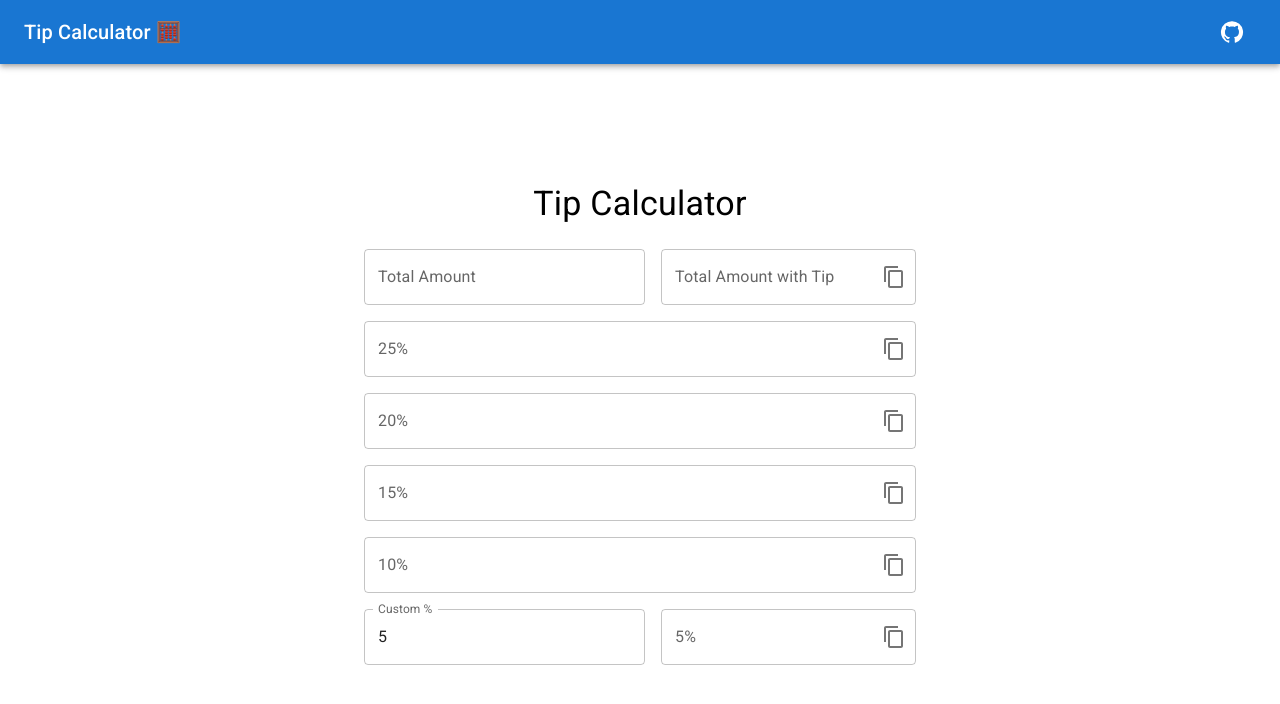
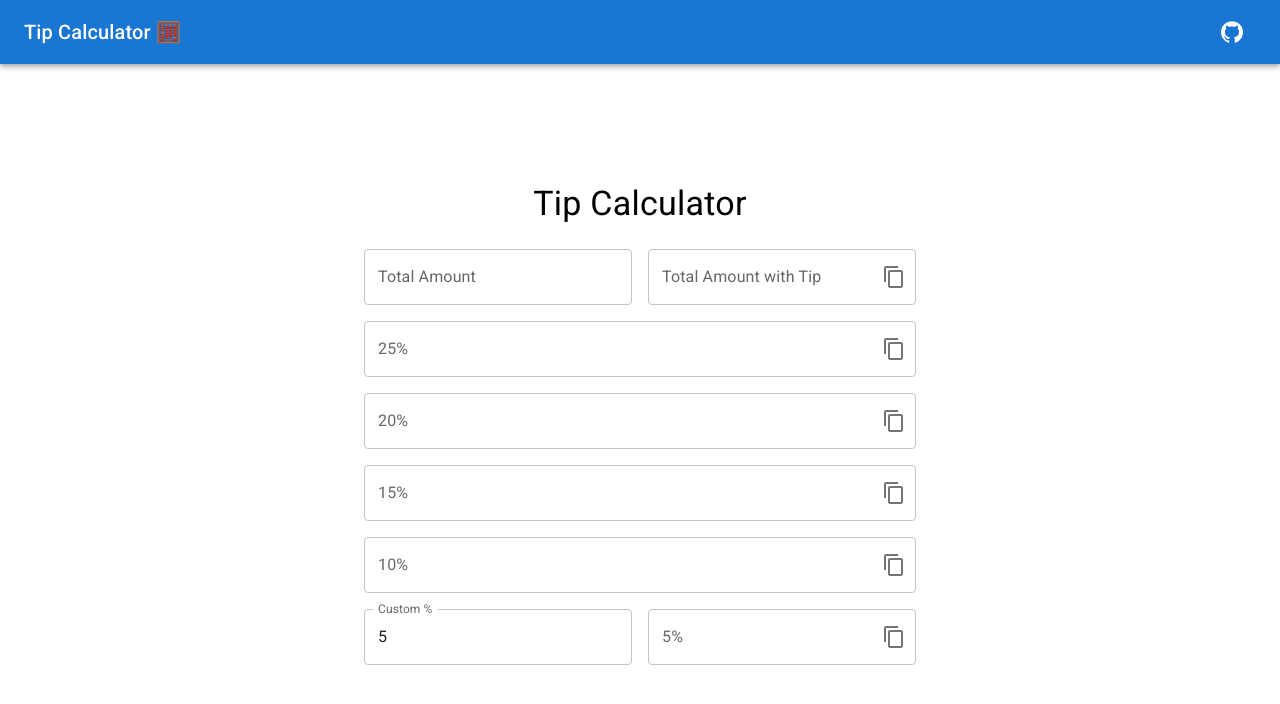
Before and after one commit to EvgeniiKlepilin/tip-calculator, a React (Create React App) app: page / in a window 1280 px wide. Shown: the top 704 px of the page. Built offline with nearby package versions, Linux system fonts and the light colour scheme.

Commit message:
Fix flex and add background color to selected fields

```diff
--- a/src/App.tsx
+++ b/src/App.tsx
@@ -17,6 +17,29 @@ import {
 
 import GitHubIcon from "@mui/icons-material/GitHub";
 import ContentCopyIcon from "@mui/icons-material/ContentCopy";
+
+interface AmountFieldProps {
+  label: string;
+  value: string;
+  style?: React.CSSProperties;
+  onChange?: (event: React.ChangeEvent<HTMLInputElement>) => void;
+}
+
+const AmountField = (props: AmountFieldProps) => {
+  const { label, value, style, onChange } = props;
+  return (
+    <FormControl sx={{ flex: 1 }}>
+      <InputLabel>{label}</InputLabel>
+      <OutlinedInput
+        type="text"
+        value={value}
+        label={label}
+        sx={style}
+        onChange={onChange}
+      />
+    </FormControl>
+  );
+};
 
 const CopyIcon = (props: { value: string }) => {
   const handleCopyOnClick = () => {
@@ -46,7 +69,7 @@ interface PercentageFieldProps {
 const PercentageField = (props: PercentageFieldProps) => {
   const { label, value, style, onClick, isSelected } = props;
   return (
-    <FormControl>
+    <FormControl sx={{ flex: 1 }}>
       <InputLabel>{label}</InputLabel>
       <OutlinedInput
         type="text"
@@ -58,7 +81,10 @@ const PercentageField = (props: PercentageFieldProps) => {
           </InputAdornment>
         }
         readOnly
-        sx={{...style }}
+        sx={{
+          ...style,
+          backgroundColor: isSelected ? "rgba(25, 118, 210, 0.25)" : "white",
+        }}
         onClick={onClick}
       />
     </FormControl>
@@ -192,18 +218,14 @@ function App() {
             </Typography>
             <Stack spacing={2}>
               <Stack spacing={2} direction="row">
-                <TextField
-                  variant="outlined"
-                  type="text"
+                <AmountField
+                  label="Total Amount"
                   value={totalAmount}
-                  label="Total Amount"
                   onChange={handleTotalAmountOnChange}
-                  sx={{ flex: 1 }}
                 />
                 <PercentageField
                   label="Total Amount with Tip"
                   value={totalAmountWithTip}
-                  style={{ flex: 1 }}
                 />
               </Stack>
               <PercentageField
@@ -231,20 +253,16 @@ function App() {
                 isSelected={isPercentage10Selected}
               />
               <Stack spacing={2} direction="row">
-                <TextField
-                  variant="outlined"
-                  type="text"
+               <AmountField
+                  label="Custom %"
                   value={customPercentage}
-                  label="Custom %"
                   onChange={handleCustomPercentageOnChange}
-                  sx={{ flex: 1 }}
                 />
                 <PercentageField
                   label={`${customPercentage}%`}
                   value={percentageCustom}
                   onClick={() => selectPercentage("Custom")}
                   isSelected={isPercentageCustomSelected}
-                  style={{ flex: 1 }}
                 />
               </Stack>
             </Stack>
```
